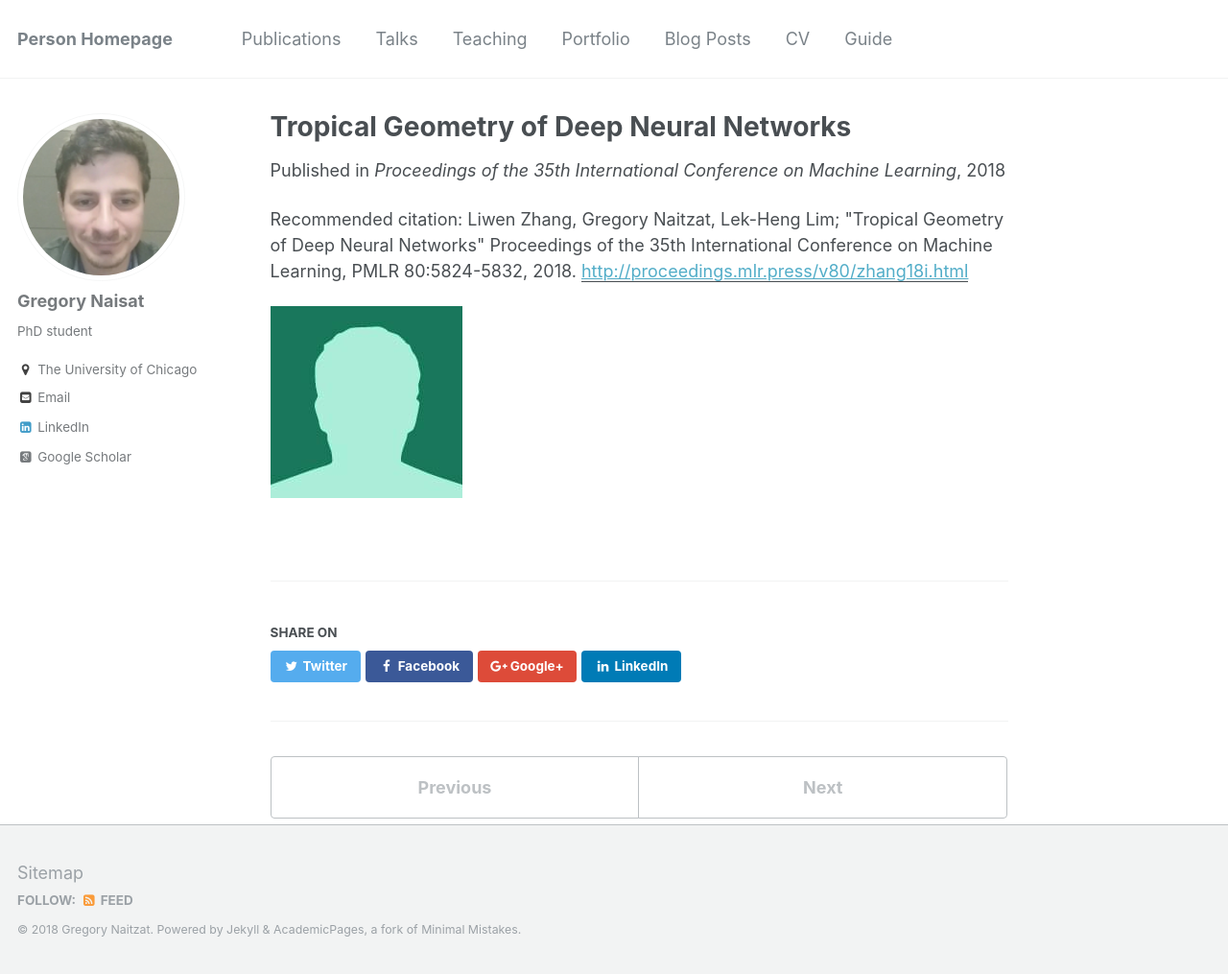
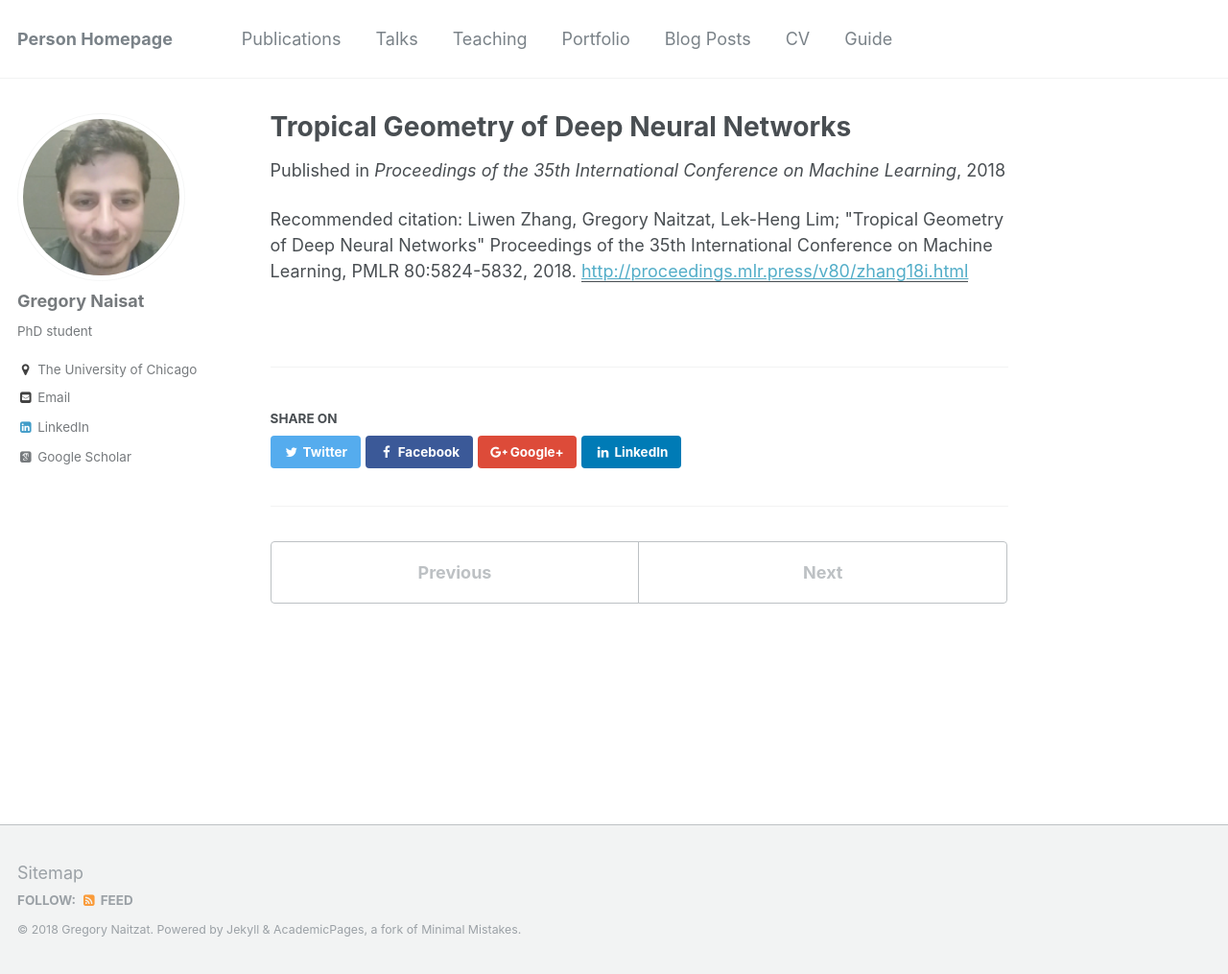
Before and after one commit to sgregnt/sgregnt.github.io, a Jekyll site: the page built from _publications/2018-07-12-trop.md, in a window 1280 px wide and 1015 px high. Shown: the whole window at 96% size. Built offline with Jekyll 4.4.1, drawn with Linux system fonts in a browser that asks for light colours; some web fonts are replaced.

Commit message:
configuration

```diff
--- a/_publications/2018-07-12-trop.md
+++ b/_publications/2018-07-12-trop.md
@@ -2,13 +2,12 @@
 title: "Tropical Geometry of Deep Neural Networks"
 collection: publications
 permalink: /publication/2018-07-12-trop
-excerpt: 'This paper is about **theory of deep neural network**, in which we establish connections between feedforward neural networks with ReLU activation and tropical geometry --- we show that the family of such neural networks is equivalent to the family of tropical rational maps. Among other things, we deduce that feedforward ReLU neural networks with one hidden layer can be characterized by zonotopes, which serve as building blocks for deeper networks; we relate decision boundaries of such neural networks to tropical hypersurfaces, a major object of study in tropical geometry; and we prove that linear regions of such neural networks correspond to vertices of polytopes associated with tropical rational functions. An insight from our tropical formulation is that a deeper network is exponentially more expressive than a shallow nxetwork'
+excerpt: 'This paper is about **theory of deep neural network**, in which we establish connections between feedforward neural networks with ReLU activation and tropical geometry --- we show that the family of such neural networks is equivalent to the family of tropical rational maps. Among other things, we deduce that feedforward ReLU neural networks with one hidden layer can be characterized by zonotopes, which serve as building blocks for deeper networks; we relate decision boundaries of such neural networks to tropical hypersurfaces, a major object of study in tropical geometry; and we prove that linear regions of such neural networks correspond to vertices of polytopes associated with tropical rational functions. An insight from our tropical formulation is that a deeper network is exponentially more expressive than a shallow nxetwork
+![alt text](https://github.com/sgregnt/sgregnt.github.io/blob/master/images/bio-photo-2.jpg "Logo Title Text 1")
+'
 
 date: 2018-07-12
 venue: 'Proceedings of the 35th International Conference on Machine Learning'
 paperurl: 'http://proceedings.mlr.press/v80/zhang18i.html'
 citation: 'Liwen Zhang, Gregory Naitzat, Lek-Heng Lim;  "Tropical Geometry of Deep Neural Networks" Proceedings of the 35th International Conference on Machine Learning, PMLR 80:5824-5832, 2018.'
 ---
-
-
-![alt text](https://github.com/sgregnt/sgregnt.github.io/blob/master/images/bio-photo-2.jpg "Logo Title Text 1")
```
